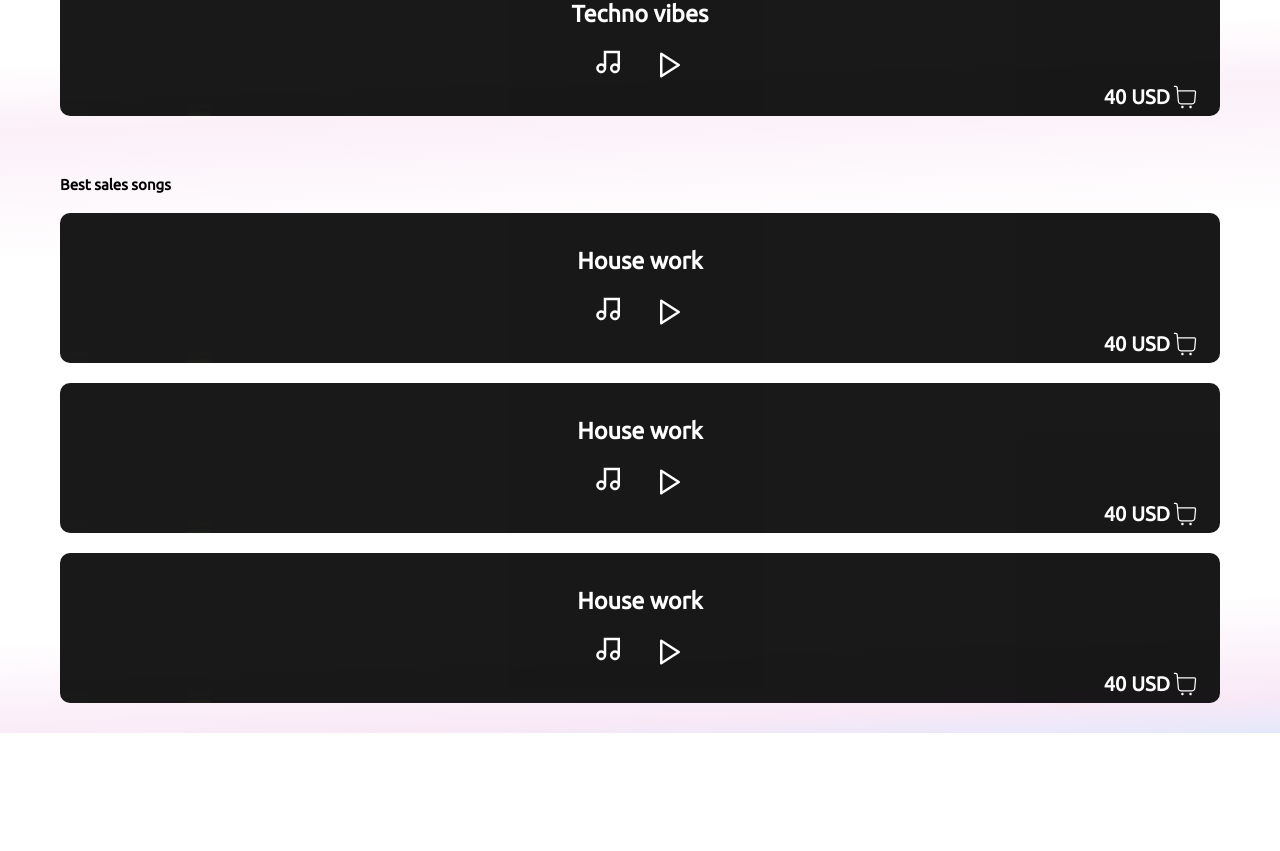
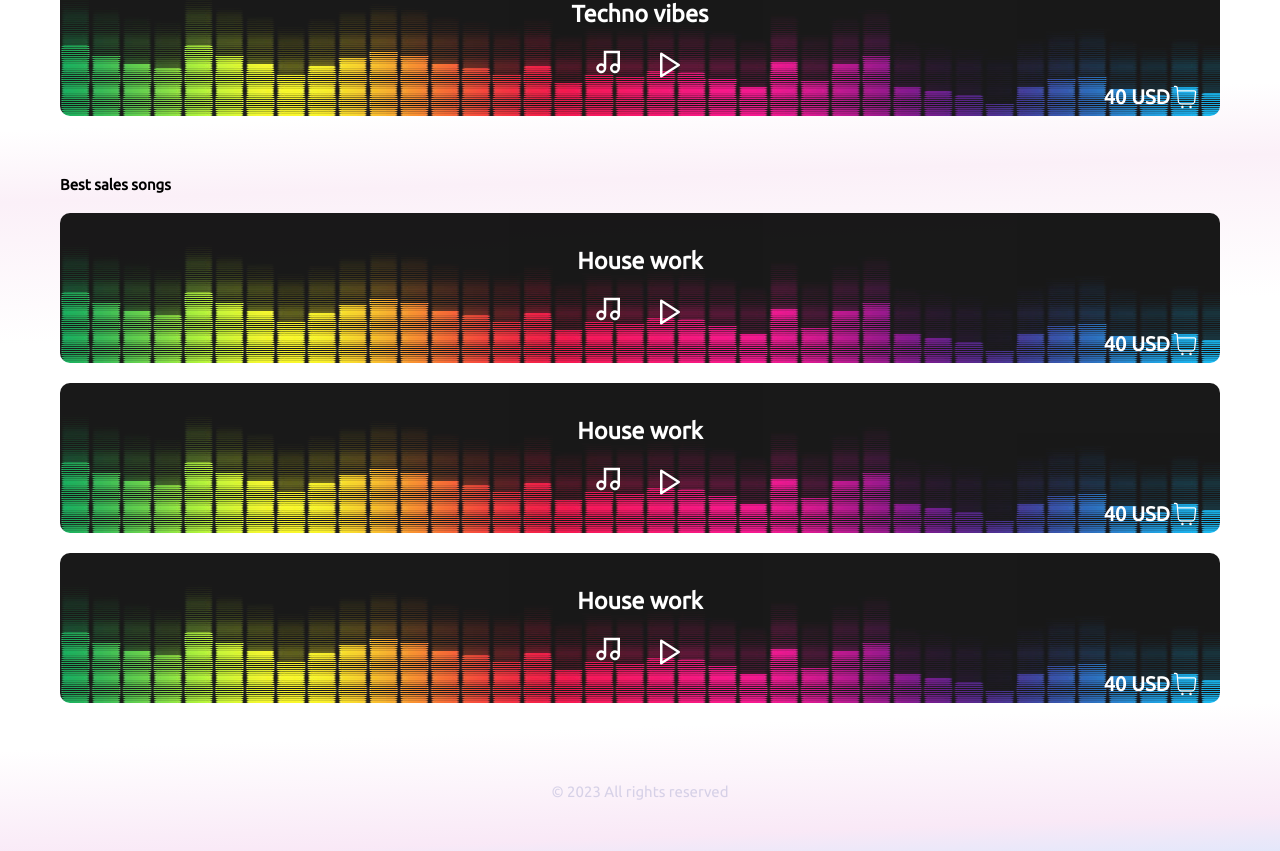
Before and after one commit to RMerkulov-dev/animation_portfolio, a React (Create React App) app: page /shop in a window 1280 px wide. Shown: the part 838-1689 px from the top of the page. Before the commit the page ends 1571 px from the top, so only its background shows below. Built offline with nearby package versions, Linux system fonts and the light colour scheme.

Commit message:
before login start

```diff
--- a/src/components/ui/SoundsList/SoundsCard/SoundCard.module.scss
+++ b/src/components/ui/SoundsList/SoundsCard/SoundCard.module.scss
@@ -3,8 +3,8 @@
   align-items: center;
   justify-content: center;
   background-image: url("../../../../assets/shop/song.jpg");
-  background-size: cover;
-  background-repeat: no-repeat;
+  background-size: auto;
+  background-repeat: round;
   width: 100%;
   height: 150px;
   border-radius: 10px;
--- a/src/views/HomePage/HomePage.jsx
+++ b/src/views/HomePage/HomePage.jsx
@@ -130,7 +130,7 @@ const HomePage = () => {
           </div>
         </Container>
       </section>
-      <footer>
+      <footer className={s.footer}>
         <p>&copy; 2023 All rights reserved</p>
       </footer>
     </Helmet>
--- a/src/views/HomePage/HomePage.module.scss
+++ b/src/views/HomePage/HomePage.module.scss
@@ -251,7 +251,7 @@ content:'';
   }
 }
 
-footer{
+.footer{
   padding-top: 50px;
   padding-bottom: 50px;
   display: flex;
@@ -262,5 +262,4 @@ footer{
   line-height: 1.2;
   text-align: center;
   color: rgba(171, 171, 209, 0.46);
-
- }
+}
--- a/src/views/ShoppingPage/ShoppingPage.jsx
+++ b/src/views/ShoppingPage/ShoppingPage.jsx
@@ -49,6 +49,11 @@ const ShoppingPage = () => {
           </div>
         </Container>
       </section>
+      <footer className={s.footer}>
+        <Container>
+          <p>&copy; 2023 All rights reserved</p>
+        </Container>
+      </footer>
     </Helmet>
   );
 };
--- a/src/views/ShoppingPage/ShoppingPage.module.scss
+++ b/src/views/ShoppingPage/ShoppingPage.module.scss
@@ -26,3 +26,15 @@
 .trendsList{
   margin-top: 20px;
 }
+.footer{
+  padding-top: 50px;
+  padding-bottom: 50px;
+  display: flex;
+  align-items: center;
+  justify-content: center;
+  font-weight: 400;
+  font-size: 14.9701px;
+  line-height: 1.2;
+  text-align: center;
+  color: rgba(171, 171, 209, 0.46);
+}
```
